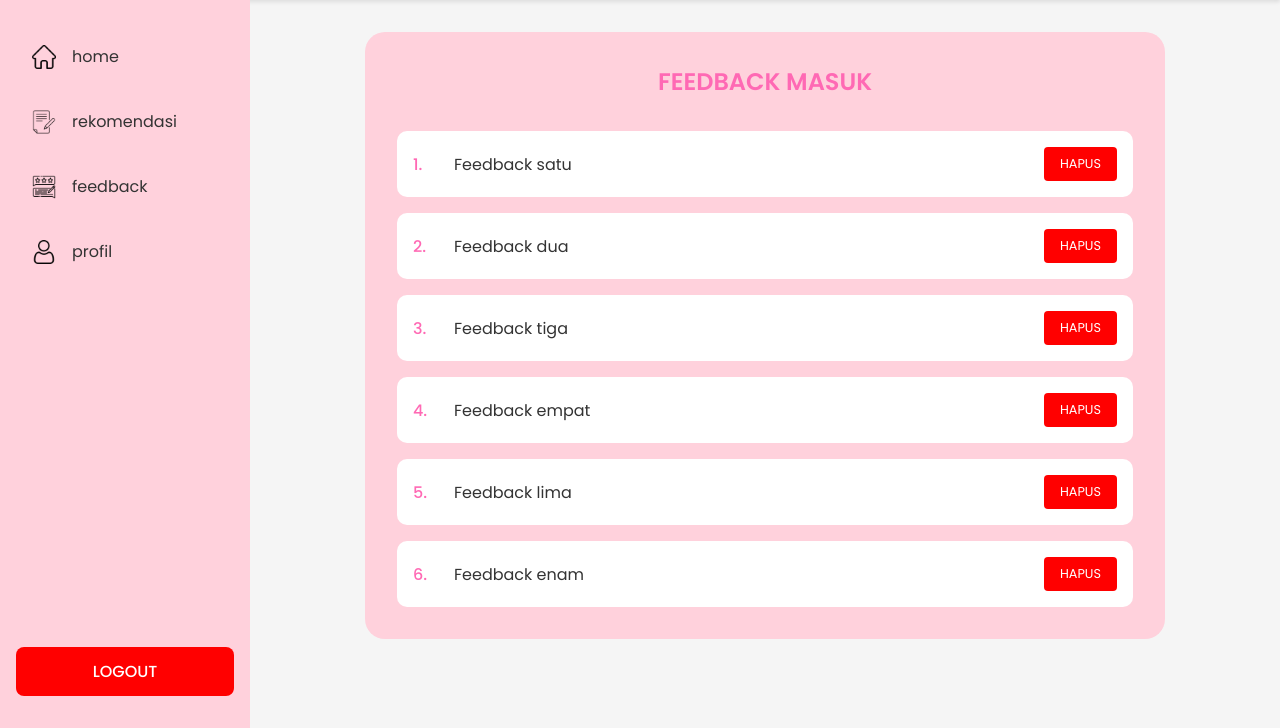
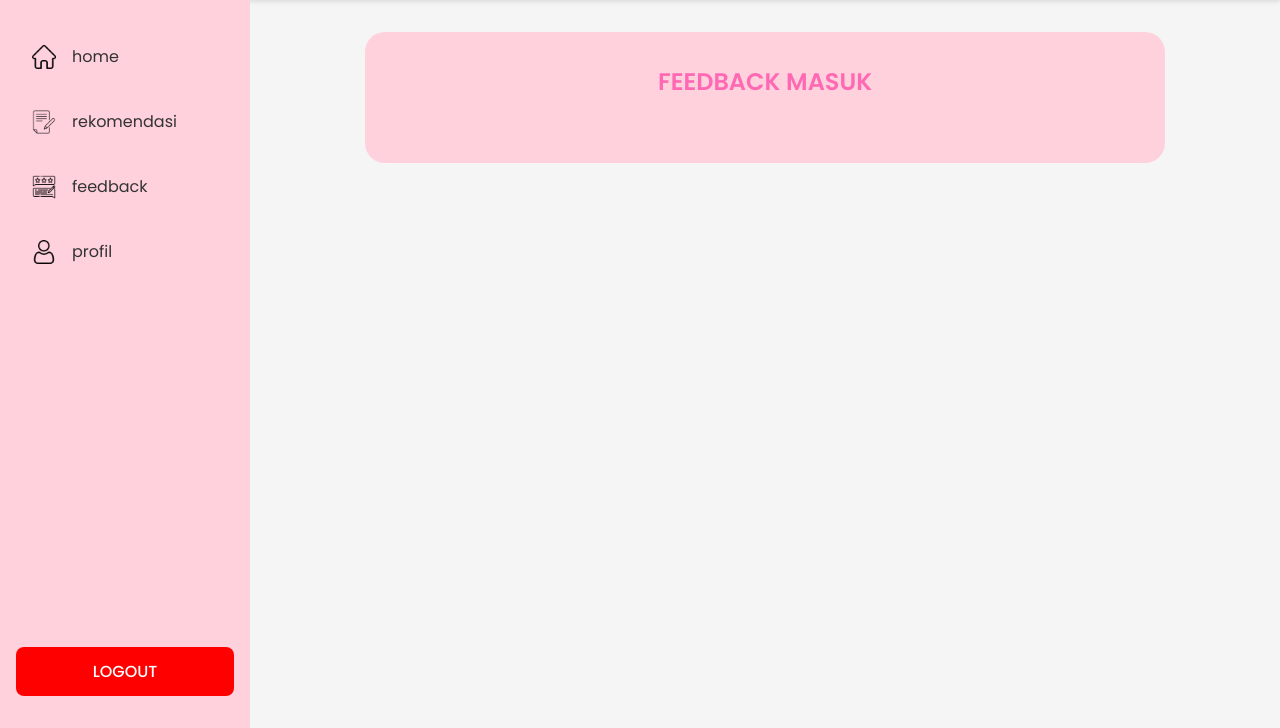
Before and after one commit to aqilazafira/SKINCARE-REMINDER, a Flask app: page /feedback_admin in a window 1280 px wide. Shown: the part 72-800 px from the top of the page. Run offline with Flask 3, Linux system fonts and the light colour scheme; a user stored in the database is signed in; tables that the repository leaves empty hold one stand-in row (values such as "Sample post").

Commit message:
feedback admin

```diff
--- a/app/templates/admin/feedback_admin.html
+++ b/app/templates/admin/feedback_admin.html
@@ -23,39 +23,36 @@
         <div class="feedback-container">
           <h2 class="feedback-header">FEEDBACK MASUK</h2>
           <div class="feedback-list">
+            {% for feedback in feedbacks %}
             <div class="feedback-item">
-              <span class="feedback-number">1.</span>
-              <span class="feedback-text">Feedback satu</span>
-              <button class="delete-btn">HAPUS</button>
+              <span class="feedback-number">{{ loop.index }}</span>
+              <span class="feedback-text">{{ feedback.content }}</span>
+              <button class="delete-btn" onclick="deleteFeedback({{ feedback.id }})">HAPUS</button>
             </div>
-            <div class="feedback-item">
-              <span class="feedback-number">2.</span>
-              <span class="feedback-text">Feedback dua</span>
-              <button class="delete-btn">HAPUS</button>
-            </div>
-            <div class="feedback-item">
-              <span class="feedback-number">3.</span>
-              <span class="feedback-text">Feedback tiga</span>
-              <button class="delete-btn">HAPUS</button>
-            </div>
-            <div class="feedback-item">
-              <span class="feedback-number">4.</span>
-              <span class="feedback-text">Feedback empat</span>
-              <button class="delete-btn">HAPUS</button>
-            </div>
-            <div class="feedback-item">
-              <span class="feedback-number">5.</span>
-              <span class="feedback-text">Feedback lima</span>
-              <button class="delete-btn">HAPUS</button>
-            </div>
-            <div class="feedback-item">
-              <span class="feedback-number">6.</span>
-              <span class="feedback-text">Feedback enam</span>
-              <button class="delete-btn">HAPUS</button>
-            </div>
+            {% endfor %}
           </div>
         </div>
       </main>
     </div>
+    <script>
+      function deleteFeedback(id) {
+        fetch(`/admin/feedback/${id}`, {
+          method: 'DELETE',
+          headers: {
+            'Content-Type': 'application/json',
+          },
+        })
+        .then(response => {
+          if (response.ok) {
+            location.reload();
+          } else {
+            console.error('Failed to delete feedback');
+          }
+        })
+        .catch(error => {
+          console.error('Error:', error);
+        });
+      }
+    </script>
   </body>
 </html>
--- a/app/templates/admin/profile_admin.html
+++ b/app/templates/admin/profile_admin.html
@@ -38,7 +38,7 @@
                   alt="Username"
                   class="input-icon"
                 />
-                <input type="text" placeholder="Username" value="Username" />
+                <input type="text" placeholder="Username" value="{{ current_user.username }}" />
               </div>
               <div class="form-group">
                 <img
```
Also changed, not shown: app/routes/admin.py (+10 -3 lines).
